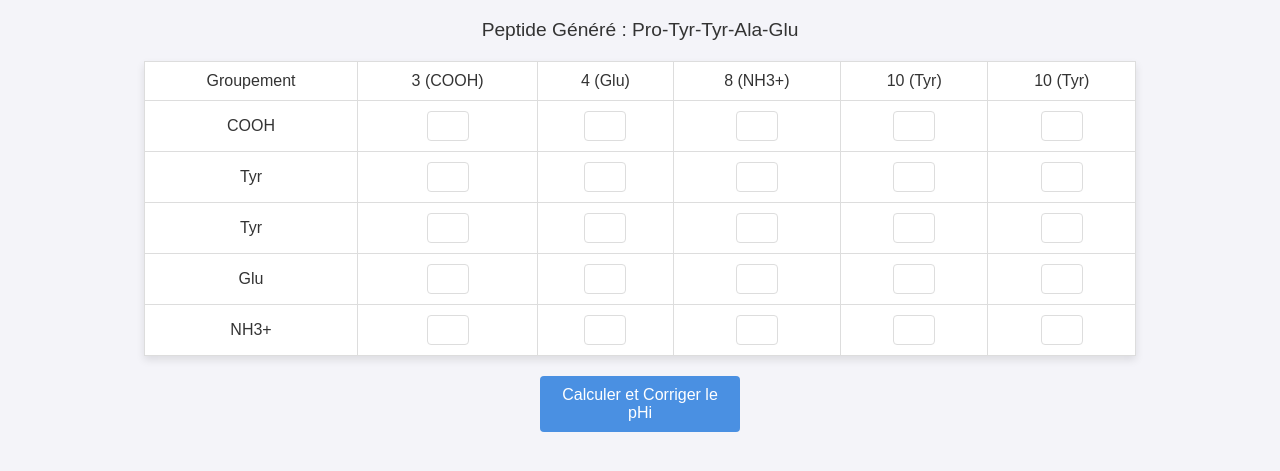
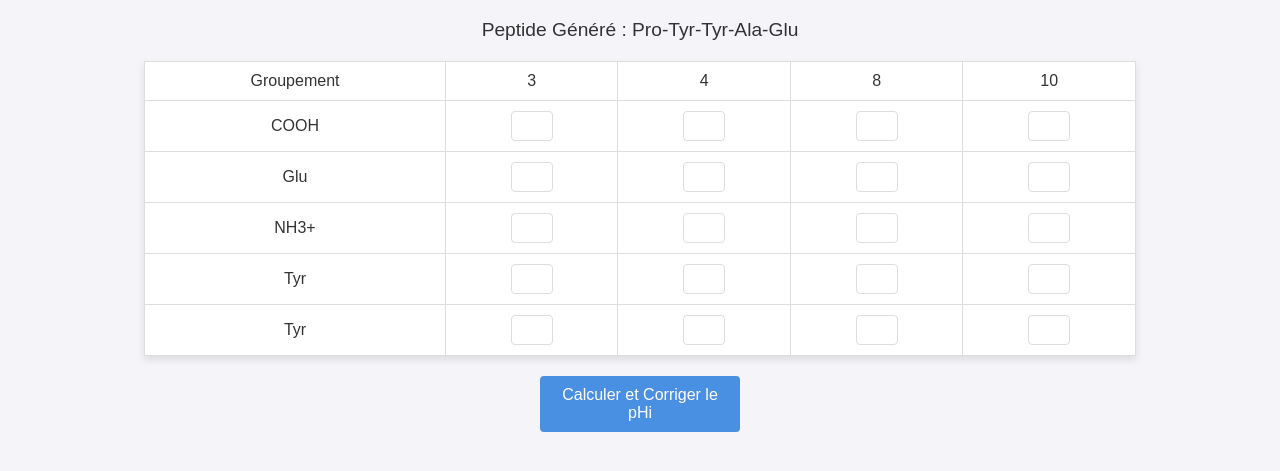
Before and after one commit to guepardlover77/phi, a plain HTML site: page index.html in a window 1280 px wide. Shown: the part 153-624 px from the top of the page. Drawn offline with Linux system fonts and the light colour scheme.

Commit message:
Update index.html

```diff
--- a/index.html
+++ b/index.html
@@ -129,12 +129,20 @@
         }
 
         function getpKaValues(peptide) {
-            let pKaValues = [{'group': 'COOH', 'pKa': pKaData['COOH']}];
+            let pKaGroups = new Set();
+            pKaGroups.add({ group: 'COOH', pKa: pKaData['COOH'] });
+
             peptide.forEach(aa => {
-                if (pKaData[aa]) pKaValues.push({'group': aa, 'pKa': pKaData[aa]});
+                if (aa === 'Asp' || aa === 'Glu') {
+                    pKaGroups.add({ group: aa, pKa: pKaData['Asp'] });
+                } else if (pKaData[aa]) {
+                    pKaGroups.add({ group: aa, pKa: pKaData[aa] });
+                }
             });
-            pKaValues.push({'group': 'NH3+', 'pKa': pKaData['NH3+']});
-            return pKaValues.sort((a, b) => a.pKa - b.pKa);
+
+            pKaGroups.add({ group: 'NH3+', pKa: pKaData['NH3+'] });
+
+            return Array.from(pKaGroups).sort((a, b) => a.pKa - b.pKa);
         }
 
         function generateTable(pKaValues) {
@@ -142,29 +150,27 @@
             let headerRow = table.insertRow();
             headerRow.insertCell().textContent = "Groupement";
 
+            let uniquePKaValues = [];
             pKaValues.forEach(pKaObj => {
-                let cell = headerRow.insertCell();
-                cell.textContent = `${pKaObj.pKa} (${pKaObj.group})`;
+                if (!uniquePKaValues.includes(pKaObj.pKa)) {
+                    uniquePKaValues.push(pKaObj.pKa);
+                    let cell = headerRow.insertCell();
+                    cell.textContent = pKaObj.pKa;
+                }
             });
 
-            let peptideGroups = [{'group': 'COOH', 'pKa': pKaData['COOH']}];
-            peptide.forEach(aa => {
-                if (pKaData[aa]) peptideGroups.push({'group': aa, 'pKa': pKaData[aa]});
-            });
-            peptideGroups.push({'group': 'NH3+', 'pKa': pKaData['NH3+']});
-
-            peptideGroups.forEach(groupObj => {
+            pKaValues.forEach(groupObj => {
                 let row = table.insertRow();
                 let cell = row.insertCell();
                 cell.textContent = groupObj.group;
 
-                pKaValues.forEach(pKaObj => {
+                uniquePKaValues.forEach(pKa => {
                     let inputCell = row.insertCell();
                     let input = document.createElement('input');
                     input.type = 'text';
                     input.style.width = '30px';
                     input.setAttribute('data-group', groupObj.group);
-                    input.setAttribute('data-pKa', pKaObj.pKa);
+                    input.setAttribute('data-pKa', pKa);
                     inputCell.appendChild(input);
                 });
             });
```
